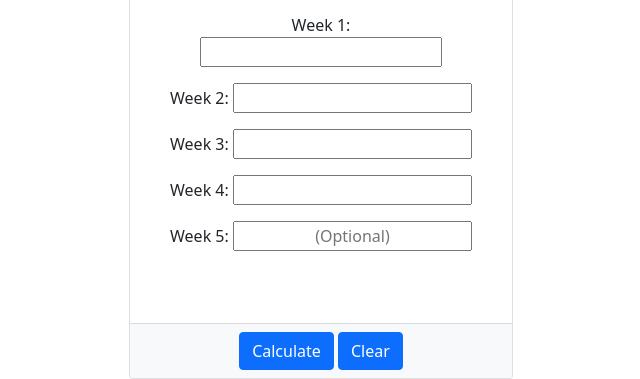
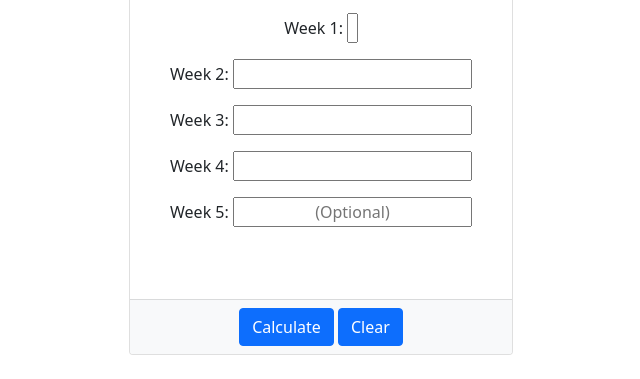
Before and after one commit to ChristianAveryLimbrick/Loop-Money-Tracker.github.io, a plain HTML site: page index.html in a window 1280 px wide. Shown: the part 662-1041 px from the top of the page, without its empty margins (319-959 px from the left). After the commit the page ends 1017 px from the top, so only its background shows below. Drawn offline with nearby package versions, Linux system fonts and the light colour scheme.

Commit message:
Update style.css

```diff
--- a/style.css
+++ b/style.css
@@ -45,7 +45,7 @@
 #week1{
     text-align: center;
     padding-left: 1.5%;
-    width: auto;
+    width: 10px;;
 
 }
 
```
